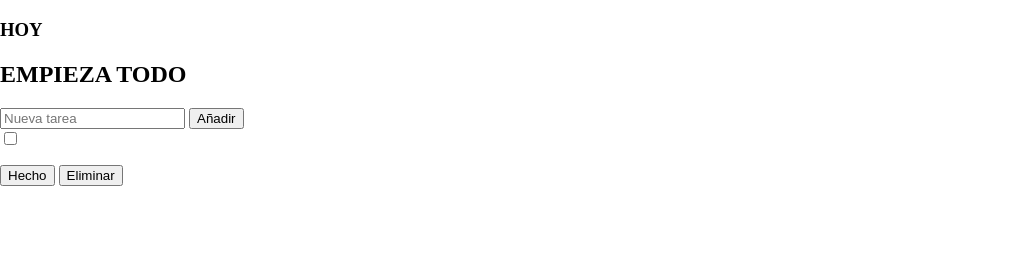
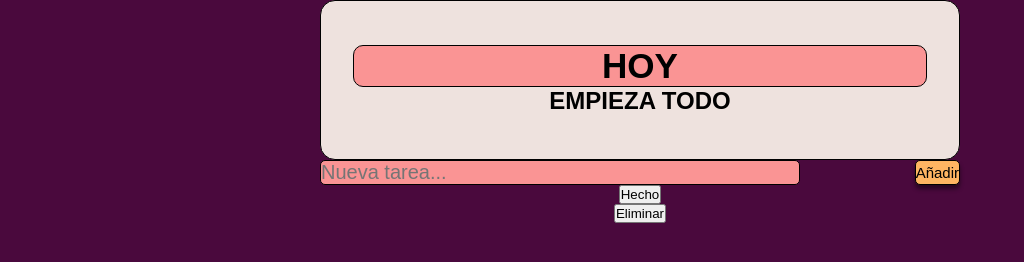
Before and after one commit to Aliciared7/ToDoList, a plain HTML site: page index.html in a window 1280 px wide. Shown: the whole page, without its empty margins (0-1024 px from the left). Drawn offline with Linux system fonts and the light colour scheme; a web font is replaced by a local one.

Commit message:
add style

```diff
--- a/index.css
+++ /dev/null
@@ -1,8 +0,0 @@
-body {
-    margin: 0 auto;
-    padding: 0%;
-
-}
-#container{
-    width: ;
-}
--- a/index.html
+++ b/index.html
@@ -2,9 +2,12 @@
 <html lang="en">
 <head>
     <meta charset="UTF-8">
+    <meta name="description">
     <meta name="viewport" content="width=device-width, initial-scale=1.0">
-    <link href="https://fonts.googleapis.com/css2?family=Kodchasan:wght@400;600;700&display=swap" rel="stylesheet">
-    <link rel="stylesheet" href="index.css">
+    <link rel="stylesheet" type="text/css" href="../ToDoList/styles/styles.css">
+    <link rel="preconnect" href="https://fonts.googleapis.com">
+    <link rel="preconnect" href="https://fonts.gstatic.com" crossorigin>
+    <link href="https://fonts.googleapis.com/css2?family=Kodchasan:wght@300;500&display=swap" rel="stylesheet">
     <title>Hoy empieza todo</title>
 </head>
 <body>
@@ -15,9 +18,13 @@
                 </div>
                 <h2>EMPIEZA TODO</h2>
             </article>
-            <input type="text" id="taskInput" placeholder="Nueva tarea">
-            <button onclick="addTask()">Añadir</button>
-            <article><input type="checkbox" id="checkBox">
+            <article class="container-input">
+            <input type="text" id="taskInput" placeholder="Nueva tarea...">
+            <button class="add" onclick="addTask()">Añadir</button>
+            </article>
+            <article>
+
+
             <ul id="taskList"></ul>
             </article>
             <button onclick="doneTask()">Hecho</button>
--- a/index.js
+++ b/index.js
@@ -0,0 +1,27 @@
+function addTask() {
+    var taskInput = document.getElementById("taskInput");
+    var taskList = document.getElementById("taskList");
+
+    if (taskInput.value !== "") {
+        var newTask = document.createElement("li");
+        newTask.textContent = taskInput.value;
+
+        var deleteButton = document.createElement("button");
+        deleteButton.textContent = "Eliminar";
+        deleteButton.onclick = function() {
+            taskList.removeChild(newTask);
+        };
+
+        var toggleButton = document.createElement("button");
+        toggleButton.textContent = "Hecho";
+        toggleButton.onclick = function() {
+            newTask.classList.toggle("done");
+        };
+
+        newTask.appendChild(toggleButton);
+        newTask.appendChild(deleteButton);
+
+        taskList.appendChild(newTask);
+        taskInput.value = "";
+    }
+}
--- /dev/null
+++ b/styles/styles.css
@@ -0,0 +1,79 @@
+*{
+    margin: 0;
+    padding: 0;
+    box-sizing: border-box;
+    --font-family: 'Kodchasan', sans-serif;
+ }
+
+
+#container{
+    font-family: var(--font-family);
+    display: flex;
+    flex-direction: column;
+    justify-content:flex-start;
+    align-items: center;
+    height: 100vh;
+    background-color: #4a093d;
+    text-align: center;
+
+}
+
+
+
+.container-header{
+    background-color: #EEE2DE;
+    width: 50%;
+    height: 20%;
+    border-radius: 15px;
+    border: 1px black solid;
+    display: flex;
+    flex-direction: column;
+    justify-content: center;
+    align-items: center;
+
+}
+
+.container-header__one{
+    width: 90%;
+    background-color: #FA9494;
+    border: 1px black solid;
+    border-radius: 10px;
+    text-align: center;
+    font-size: 30px;
+    font-family: var(--font-family);
+}
+.container-input{
+
+    width: 50%;
+    display: flex;
+    justify-content: space-between;
+
+}
+#taskInput{
+    background-color: #FA9494;
+    border: 1px black solid;
+    border-radius: 5px;
+    font-size: 20px;
+    font-family: var(--font-family);
+    padding-top: 12px 24px 12px 24px;
+    width: 75%;
+
+}
+.add{
+    background-color: #FFB562;
+    border: 1px black solid;
+    border-radius: 5px;
+    font-size: 15px;
+    font-family: var(--font-family);
+    max-width: 50%;
+    height: 100%;
+    margin-left: 35px;
+    padding-top: 12px 24px 12px 24px;
+    box-shadow: 0px 4px 4px rgba(0, 0, 0, 0.45);
+    border: 0.50px black solid;
+
+
+
+
+
+}
```
